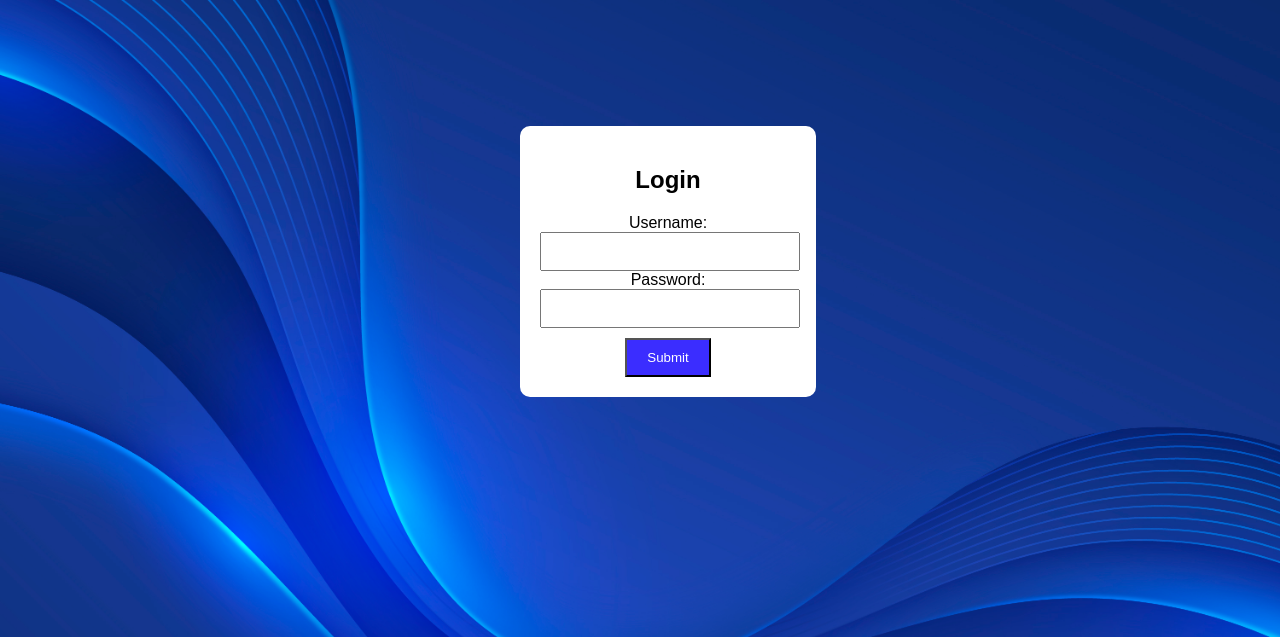
After one commit to risheethg/FSD-TYL, a Django app: page /app1/login_page/ in a window 1280 px wide. The commit adds this page. Shown: the top 637 px of the page. Run offline with Django 5.2, Linux system fonts and the light colour scheme.

Commit message:
Added Notes on CSS Selectors plus tried it out a bit

```diff
--- a/Projects/project1/app1/urls.py
+++ b/Projects/project1/app1/urls.py
@@ -24,5 +24,6 @@ urlpatterns = [
     path('data/', views.app_data, name="Application 1"), #Call app_data function
     path('templates/',views.template_data,name="Template Data"),
     path('apidata/',views.api_data,name="Api Data"),
-    path('responsive_page/',views.response_page,name="Response Page")
+    path('responsive_page/',views.response_page,name="Response Page"),
+    path('login_page/',views.login_page,name="Login Page")
 ]
--- a/Projects/project1/app1/views.py
+++ b/Projects/project1/app1/views.py
@@ -51,3 +51,6 @@ def api_data(request):
 
 def response_page(request):
     return render(request,"template5.html")
+
+def login_page(request):
+    return render(request,"login_template.html")
--- /dev/null
+++ b/Projects/project1/static/login_style.css
@@ -0,0 +1,35 @@
+body{
+    background-image: url('background_image.jpg');
+    background-size: cover;
+    font-family: Arial, sans-serif;
+}
+
+.container{
+    opacity: 1.0;
+    width: 20vw;
+    background-color: #fff;
+    margin: 10% 40vw;
+    padding: 20px;
+    border-radius: 10px;
+}
+
+form{
+    align-content: center;
+    text-align: center;
+}
+
+input[type="text"], input[type="password"]{
+    width: 100%;
+    padding: 10px 0 10px 0;
+}
+
+input[type="submit"]{
+    background-color: #3b2dff;
+    color: #fff;
+    padding: 10px 20px 10px 20px;
+    margin: 10px 0 0 0;
+}
+
+input[type="submit"]:hover{
+    background-color: #000;
+}
--- /dev/null
+++ b/Projects/project1/templates/login_template.html
@@ -0,0 +1,23 @@
+<!DOCTYPE html>
+<html lang="en">
+<head>
+    <meta charset="UTF-8">
+    <meta name="viewport" content="width=device-width, initial-scale=1.0">
+    <title>Login Page</title>
+    {% load static %}
+    <link rel="stylesheet", href = "{% static 'login_style.css' %}">
+</head>
+<body>
+    <div class="container">
+        <form>
+            <h2>Login</h2>
+            <label for="username">Username:</label>
+            <input type="text" id="username" name="username">
+            <label for="password">Password:</label>
+            <input type="password" id="password" name="password">
+            <label type="submit" value="Login">
+            <input type="submit" id="submit" name="submit">
+        </form>
+    </div>
+</body>
+</html>
--- a/Projects/project1/templates/template1.html
+++ b/Projects/project1/templates/template1.html
@@ -8,6 +8,6 @@
     <link rel="stylesheet", href = "{% static 'cssfile1.css' %}">
 </head>
 <body>
-    <h1>This is Application 1 data</h1>
+    <h1>Content</h1>
 </body>
 </html>
```
Also changed, not shown: Projects/project1/static/cssfile1.css (+8 -1 lines), Projects/project1/static/background_image.jpg (added), 1 other file.
